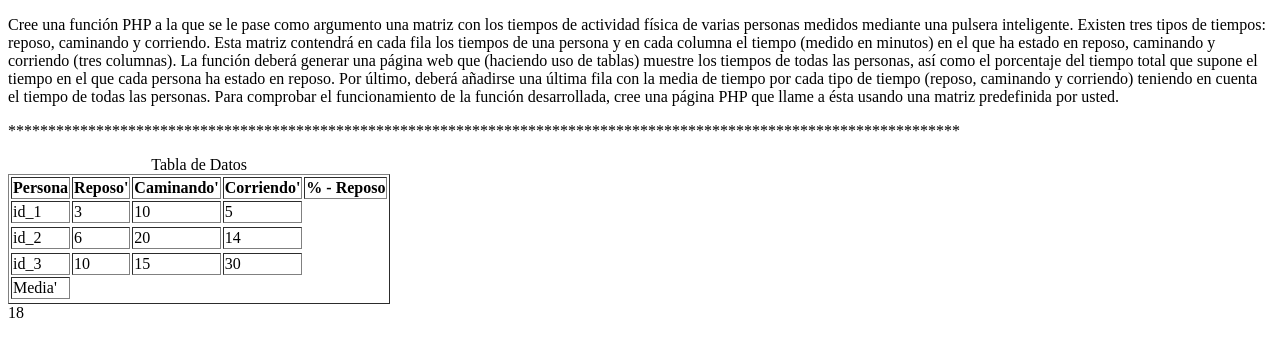
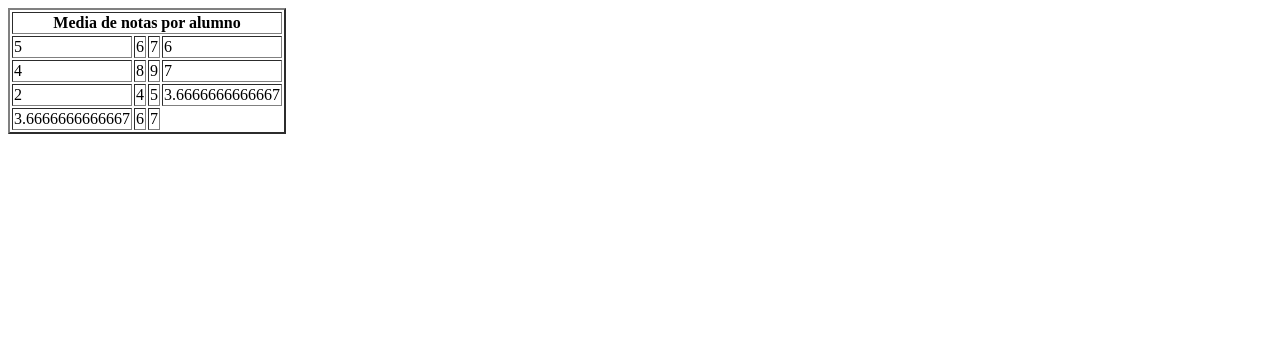
Before and after one commit to JALC2021/Programacion_Avanzada, a PHP site: page / in a window 1280 px wide. Shown: the top 357 px of the page. Run offline with PHP 8.4, Linux system fonts and the light colour scheme.

Commit message:
epd3_p4
no me sale poner la suma d e la matriz

```diff
--- a/EPD3_P4/index.php
+++ b/EPD3_P4/index.php
@@ -7,66 +7,78 @@ and open the template in the editor.
 <html>
     <head>
         <meta charset="UTF-8">
-        <title>EPD3_P4</title>
+        <title></title>
     </head>
     <body>
-        <p>Cree una función PHP a la que se le pase como argumento una matriz con los tiempos de actividad física de varias
-            personas medidos mediante una pulsera inteligente. Existen tres tipos de tiempos: reposo, caminando y corriendo. Esta matriz
-            contendrá en cada fila los tiempos de una persona y en cada columna el tiempo (medido en minutos) en el que ha estado en
-            reposo, caminando y corriendo (tres columnas). La función deberá generar una página web que (haciendo uso de tablas) muestre
-            los tiempos de todas las personas, así como el porcentaje del tiempo total que supone el tiempo en el que cada persona ha estado
-            en reposo. Por último, deberá añadirse una última fila con la media de tiempo por cada tipo de tiempo (reposo, caminando y
-            corriendo) teniendo en cuenta el tiempo de todas las personas. Para comprobar el funcionamiento de la función desarrollada, cree
-            una página PHP que llame a ésta usando una matriz predefinida por usted.</p>
-        <p>***********************************************************************************************************************</p>
+       <table border="2">
+        <tr>
+            <th colspan="4">
+                Media de notas por alumno
+                </th>
+            </tr>
+        <?php
+        $m = array(
+            0 => array(
+                0 => 5,
+                1 => 6,
+                2 => 7
 
-        <?php
-        $persona1 = array("id_1", 3, 10, 5);
-        $persona2 = array("id_2", 6, 20, 14);
-        $persona3 = array("id_3", 10, 15, 30);
-        $matriz = array($persona1, $persona2, $persona3);
-        ?>
+            ),
+            1 => array(
+                0 => 4,
+                1 => 8,
+                2 => 9
+            ),
+            2 => array(
+                0 => 2,
+                1 => 4,
+                2 => 5
+            ),
 
-        <?php
+        );
 
-        function imprimir_matriz($matriz) {
-            echo "<table border=1>";
-            echo "<caption>Tabla de Datos</caption>";
-            echo "<thead>";
-            echo "<tr>";
-            echo "<th>Persona</th>";
-            echo "<th>Reposo'</th>";
-            echo "<th>Caminando'</th>";
-            echo "<th>Corriendo'</th>";
-            echo "<th>% - Reposo</th>";
-            echo "</tr>";
-            echo "</thead>";
+        function funcion($m){
 
 
-            foreach ($matriz as $fila) {
-                echo "<tfoot>";
+            for($i=0;$i<3;$i++){
+                $sum = 0;
                 echo "<tr>";
-                echo"<tbody>";
-                echo "<tr>";
+                for($j = 0;$j<3;$j++){
+                     echo "<td>";
+                    echo $m[$i][$j];
+                    $sum +=$m[$i][$j];
 
-                foreach ($fila as $columna) {
+                    echo "</td>";
 
-                    echo "<td>$columna</td>";
                 }
-                echo "</tr>";
+                echo "<td>";
+                    echo $sum/3;
+
+                    echo "</td>";
+
+            echo "</tr>";}
+
+            echo "<tr>";
+            for($i=0;$i<3;$i++){
+                    $sumasig = 0;
+
+
+                    for($j = 0;$j<3;$j++){
+
+                         $sumasig += $m[$j][$i];
+                    }
+                    echo "<td>";
+                     echo $sumasig/3;
+                    echo "</td>";
+
+
             }
             echo "</tr>";
-            echo "<td>Media'</td>";
-            echo "</tfoot>";
-            echo "</tbody>";
-            echo "</table>";
+
         }
+
+        funcion($m);
         ?>
-
-        <?php
-        imprimir_matriz($matriz);
-        $persona_prueba = array(3, 10, 5);
-        echo array_sum($persona_prueba);
-        ?>
+       </table>
     </body>
 </html>
```
Also changed, not shown: EPD3_P4/pruebas.php (added, +32 -0 lines).
